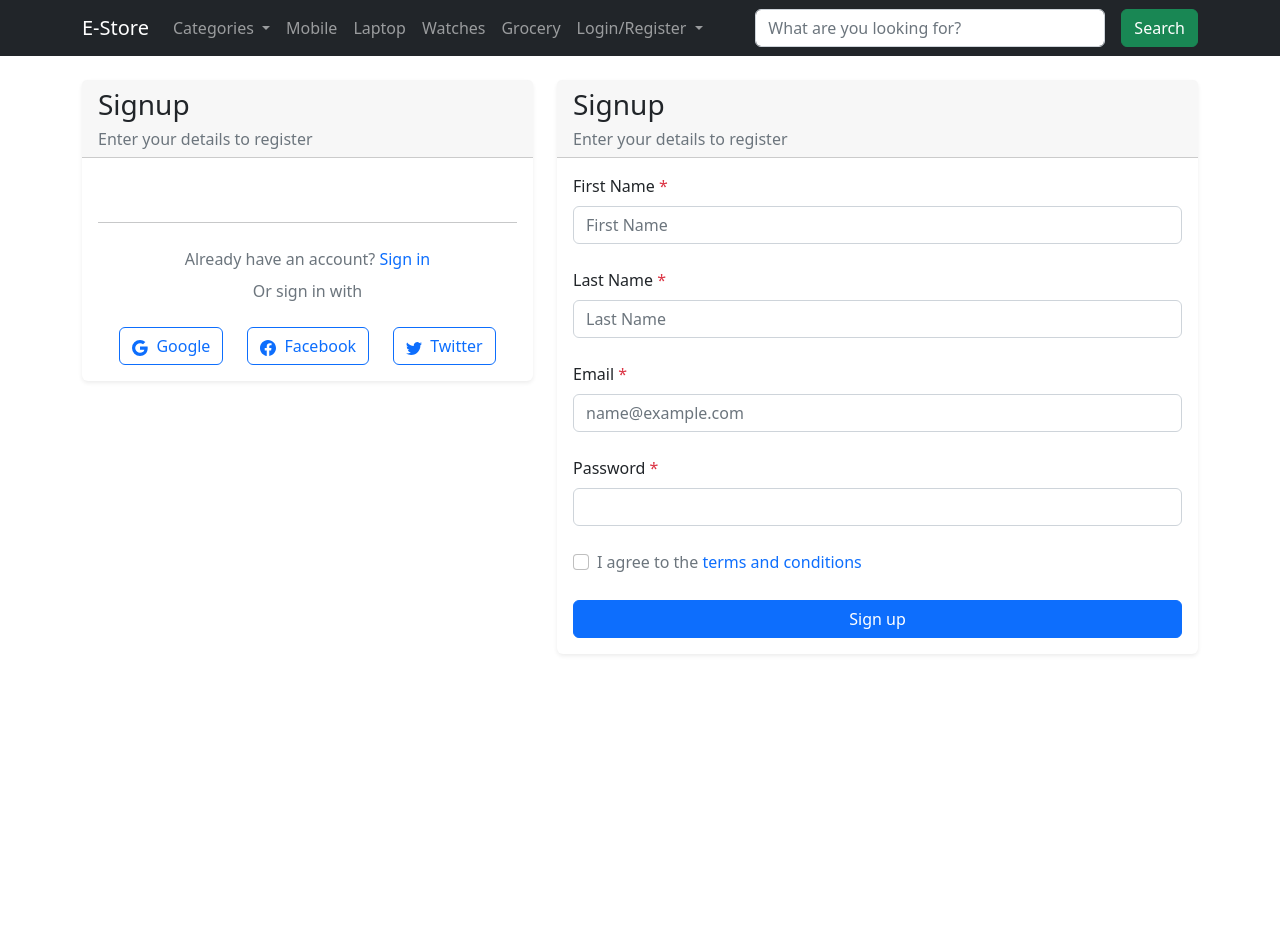
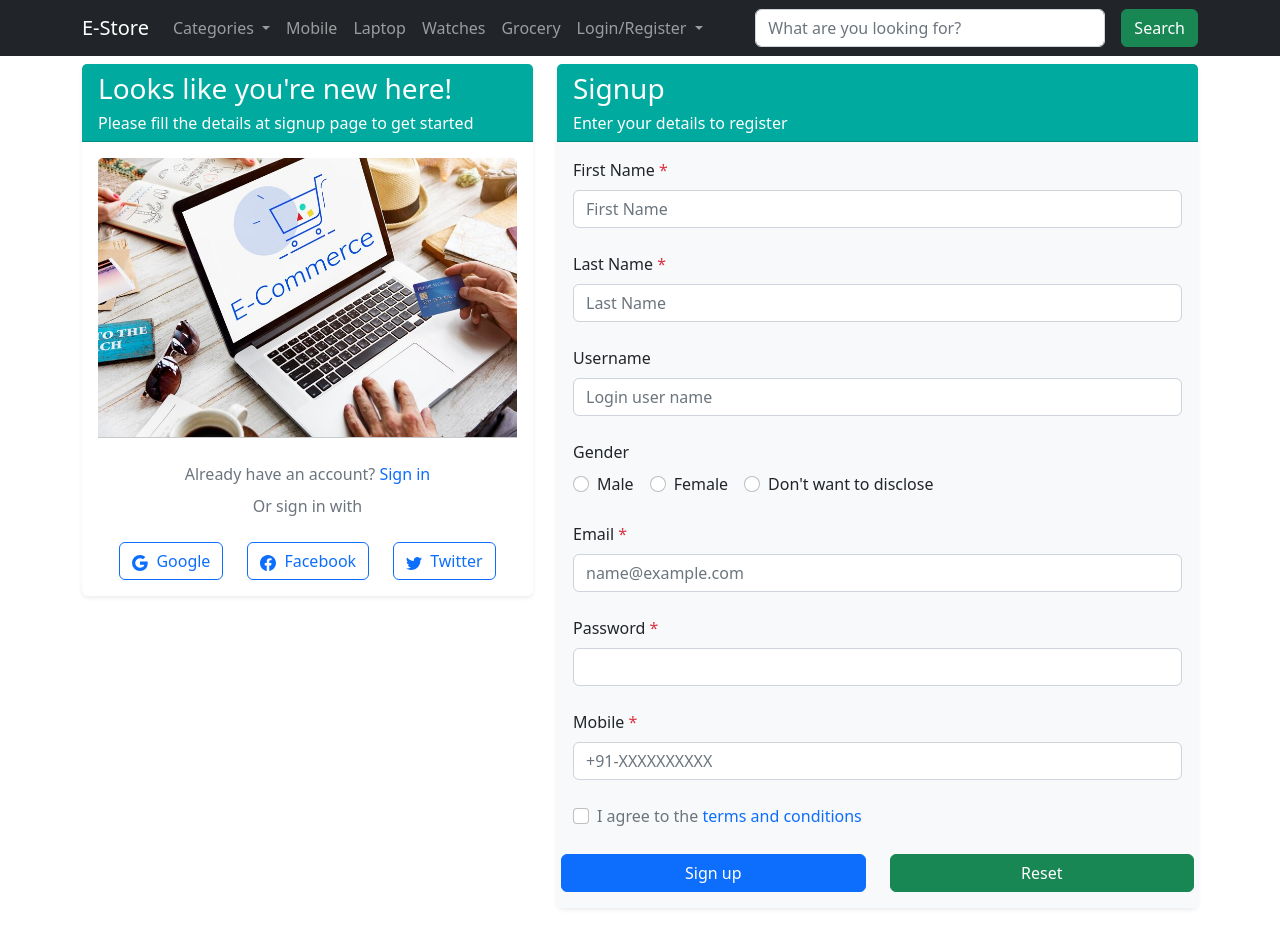
Before and after one commit to cenajhonakash/EStore_web, an Angular app: page /register in a window 1280 px wide. Before the commit the page ends 800 px from the top, so only its background shows below. Built offline with nearby package versions, Linux system fonts and the light colour scheme.

Commit message:
Added httpmodule & service logic for signup | Fixed dto attribute name to match backend name

```diff
--- a/src/app/app.module.ts
+++ b/src/app/app.module.ts
@@ -12,6 +12,8 @@ import { NavbarComponent } from './components/common/navbar/navbar.component';
 import { FooterComponent } from './components/pages/footer/footer.component';
 import { SignupComponent } from './components/pages/signup/signup.component';
 import { LoginComponent } from './components/pages/login/login.component';
+import { FormsModule } from '@angular/forms';
+import { HttpClientModule } from '@angular/common/http';
 
 @NgModule({
   declarations: [
@@ -27,8 +29,10 @@ import { LoginComponent } from './components/pages/login/login.component';
     BrowserModule,
     AppRoutingModule,
     NgbModule,
-    ToastrModule.forRoot({positionClass:'toast-top-center', progressBar: true, closeButton: true}),
-    BrowserAnimationsModule
+    ToastrModule.forRoot({ positionClass: 'toast-top-center', progressBar: true, closeButton: true }),
+    BrowserAnimationsModule,
+    FormsModule,
+    HttpClientModule
   ],
   providers: [],
   bootstrap: [AppComponent]
--- a/src/app/components/pages/signup/signup.component.html
+++ b/src/app/components/pages/signup/signup.component.html
@@ -1,16 +1,17 @@
 <div class="container">
-    <div class="row mt-4">
+    <div class="row mt-2">
         <div class="col-lg-5 mb-4">
             <div class="card border-0 shadow-sm">
-                <div class="card-header">
-                    <h2 class="h3">Signup</h2>
-                    <h3 class="fs-6 fw-normal text-secondary m-0">Enter your details to register</h3>
+                <div class="card-header text-white" style="background-color: #00AA9E;">
+                    <h2 class="h3">Looks like you're new here!</h2>
+                    <h3 class="fs-6 fw-normal text-secondary text-white m-0">Please fill the details at signup page to get started</h3>
                 </div>
                 <div class="card-body">
+                    <img src="./assets/img/signup-logo.jpg" class="card-img-top" alt="...">
                     <div class="row">
                         <div class="col-12">
-                            <hr class="mt-5 mb-4 border-secondary-subtle">
-                            <p class="m-0 text-secondary text-center">Already have an account? <a href="#!"
+                            <hr class="mt-0 mb-4 border-secondary-subtle">
+                            <p class="m-0 text-secondary text-center">Already have an account? <a [routerLink]="'/login'"
                                     class="link-primary text-decoration-none">Sign in</a></p>
                         </div>
                     </div>
@@ -50,35 +51,68 @@
         </div>
         <div class="col-lg-7 mb-4">
             <div class="card border-0 shadow-sm">
-                <div class="card-header">
+                <div class="card-header text-white" style="background-color: #00AA9E;">
                     <h2 class="h3">Signup</h2>
-                    <h3 class="fs-6 fw-normal text-secondary m-0">Enter your details to register</h3>
+                    <h3 class="fs-6 fw-normal text-white text-secondary m-0">Enter your details to register</h3>
                 </div>
-                <div class="card-body">
-                    <form action="#!">
+                <div class="card-body bg-light">
+                    <form #signupForm="ngForm" action="#!" (ngSubmit)="onFormSubmit($event, signupForm)">
                         <div class="row gy-3 gy-md-4 overflow-hidden">
                             <div class="col-12">
                                 <label for="firstName" class="form-label">First Name <span
                                         class="text-danger">*</span></label>
                                 <input type="email" class="form-control" name="firstName" id="firstName"
-                                    placeholder="First Name" required>
+                                    placeholder="First Name" [(ngModel)]="user.firstName" required>
                             </div>
                             <div class="col-12">
                                 <label for="lastName" class="form-label">Last Name <span
                                         class="text-danger">*</span></label>
                                 <input type="email" class="form-control" name="lastName" id="lastName"
-                                    placeholder="Last Name" required>
+                                    placeholder="Last Name" [(ngModel)]="user.lastName" required>
+                            </div>
+                            <div class="col-12">
+                                <label for="username" class="form-label">Username </label>
+                                <input type="text" class="form-control" name="username" id="username"
+                                    placeholder="Login user name" [(ngModel)]="user.username">
+                            </div>
+                            <!--Gender-->
+                            <div class="col-12">
+                                <label for="gender" class="d-block">Gender</label>
+                                <div class="form-check form-check-inline mt-2">
+                                    <input class="form-check-input" type="radio" name="Male" id="GenderMale" [value]="'Male'" [(ngModel)]="user.gender">
+                                    <label class="form-check-label" for="flexRadioDefault1">
+                                        Male
+                                    </label>
+                                </div>
+                                <div class="form-check form-check-inline">
+                                    <input class="form-check-input" type="radio" name="Female" id="GenderFeMale" [value]="'Female'" [(ngModel)]="user.gender">
+                                    <label class="form-check-label" for="flexRadioDefault2">
+                                        Female
+                                    </label>
+                                </div>
+                                <div class="form-check form-check-inline">
+                                    <input class="form-check-input" type="radio" name="NA" id="GenderNA" [value]="'NA'" [(ngModel)]="user.gender">
+                                    <label class="form-check-label" for="flexRadioDefault2">
+                                        Don't want to disclose
+                                    </label>
+                                </div>
                             </div>
                             <div class="col-12">
                                 <label for="email" class="form-label">Email <span class="text-danger">*</span></label>
                                 <input type="email" class="form-control" name="email" id="email"
-                                    placeholder="name@example.com" required>
+                                    placeholder="name@example.com" [(ngModel)]="user.email" required>
                             </div>
                             <div class="col-12">
                                 <label for="password" class="form-label">Password <span
                                         class="text-danger">*</span></label>
                                 <input type="password" class="form-control" name="password" id="password" value=""
-                                    required>
+                                [(ngModel)]="user.password" required>
+                            </div>
+                            <div class="col-12">
+                                <label for="mobile" class="form-label">Mobile <span
+                                        class="text-danger">*</span></label>
+                                <input type="text" class="form-control" name="phone" id="mobile"
+                                    placeholder="+91-XXXXXXXXXX" [(ngModel)]="user.phone" required>
                             </div>
                             <div class="col-12">
                                 <div class="form-check">
@@ -91,9 +125,16 @@
                                     </label>
                                 </div>
                             </div>
-                            <div class="col-12">
-                                <div class="d-grid">
-                                    <button class="btn bsb-btn-xl btn-primary" type="submit">Sign up</button>
+                            <div class="d-flex justify-content-center gap-4 flex-column flex-xl-row">
+                                <div class="col-6">
+                                    <div class="d-grid">
+                                        <button class="btn bsb-btn-xl btn-primary" type="submit">Sign up</button>
+                                    </div>
+                                </div>
+                                <div class="col-6">
+                                    <div class="d-grid">
+                                        <button class="btn bsb-btn-xl btn-success" type="reset">Reset</button>
+                                    </div>
                                 </div>
                             </div>
                         </div>
--- a/src/app/components/pages/signup/signup.component.ts
+++ b/src/app/components/pages/signup/signup.component.ts
@@ -1,4 +1,9 @@
+import { HttpClient, HttpClientModule } from '@angular/common/http';
 import { Component } from '@angular/core';
+import { NgForm } from '@angular/forms';
+import { ToastrService } from 'ngx-toastr';
+import { User } from 'src/app/dto/user.model';
+import { UserService } from 'src/app/service/user.service';
 
 @Component({
   selector: 'app-signup',
@@ -7,4 +12,26 @@ import { Component } from '@angular/core';
 })
 export class SignupComponent {
 
+  user = new User('', '', '', '', '', '', '');
+
+  constructor(private _tostr: ToastrService, private _userService: UserService) { }
+
+  onFormSubmit(event: SubmitEvent, signupForm: NgForm) {
+    if (signupForm.valid) {
+      console.log('user details', signupForm)
+      this._userService.registerNewUser(this.user).subscribe({
+        next: (user) => {
+          //success
+          this._tostr.success('Signed Up. Hooray!!!')
+          signupForm.resetForm()
+        }, error: (error) => {
+          // runtime error
+          this._tostr.error('Error signing up, please try after sometime')
+          console.log(error)
+        }, complete: () => { }
+      })
+    } else {
+      this._tostr.error('Fields marked with * are mandatory!')
+    }
+  }
 }
--- /dev/null
+++ b/src/app/dto/user.model.ts
@@ -0,0 +1,5 @@
+export class User {
+    constructor(public firstName: string, public lastName: string, public username: string, public gender: string
+        , public email: string, public password: string, public phone: string
+    ) { }
+}
--- /dev/null
+++ b/src/app/service/user.service.ts
@@ -0,0 +1,15 @@
+import { HttpClient } from '@angular/common/http';
+import { Injectable } from '@angular/core';
+import { User } from '../dto/user.model';
+
+@Injectable({
+  providedIn: 'root'
+})
+export class UserService {
+
+  constructor(private _httpmodule: HttpClient) { }
+
+  registerNewUser(user: User){
+    return this._httpmodule.post<User>('http://localhost:8085/v1/ups', user)
+  }
+}
```
Also changed, not shown: src/assets/img/signup-logo.jpg (added), 1 other file (tests, documents, lock files or other folders).
